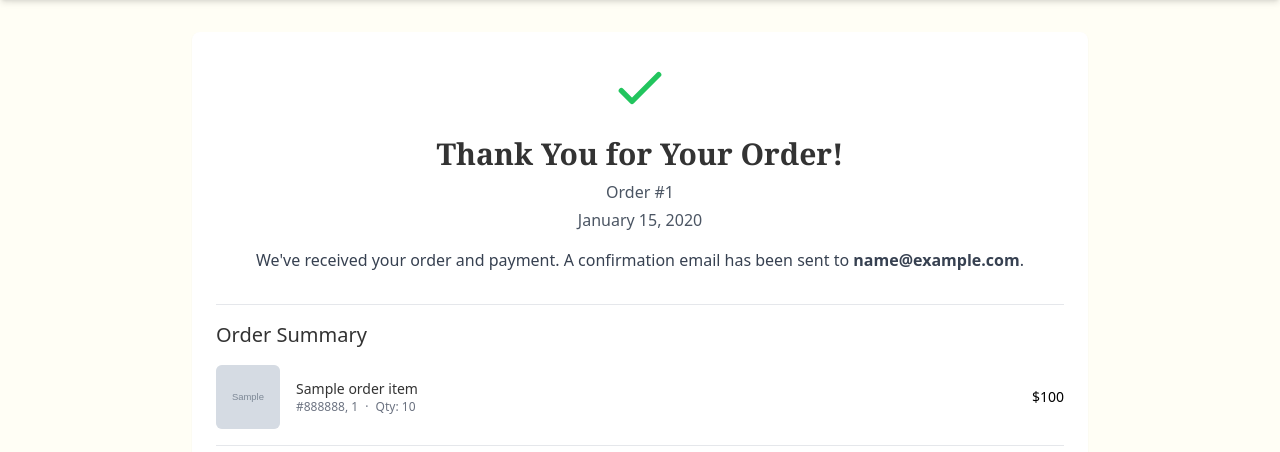
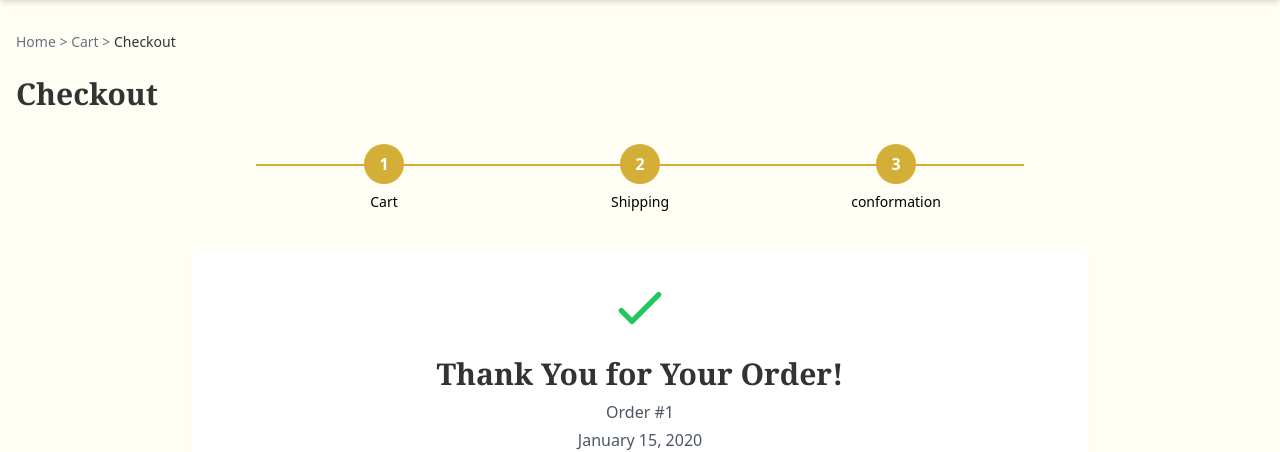
Before and after one commit to Zakariae-Elmoufid/HOME-DECORATION-eCommerce-Platform-for-Interior-Decoration, a PHP site: template project/app/Views/customer/payment-confirmation.twig in a window 1280 px wide. Shown: the part 156-608 px from the top of the page. Run offline with PHP 8.4, Linux system fonts and the light colour scheme; the template is opened without the code that fills it: most values are stand-ins (such as "Sample title", 1, 10 or a date in 2020); grey boxes marked "Sample" are stand-in pictures; data that the repository does not hold is empty; some libraries are stand-ins or nearby versions.

Commit message:
confirme checkout

```diff
--- a/project/app/Views/customer/order.twig
+++ b/project/app/Views/customer/order.twig
@@ -36,7 +36,7 @@
         <div class="flex items-center justify-center">
           <div class="z-40  bg-gray-200 rounded-full h-10 w-10 flex items-center justify-center text-gray-500 ">3</div>
         </div>
-        <div class="text-center mt-2 text-sm text-gray-500">Payment</div>
+        <div class="text-center mt-2 text-sm text-gray-500">conformation</div>
         <div class="absolute left-1/2 top-5 transform -translate-x-1/2 w-full h-0.5 bg-gray-300"></div>
 
       </div>
--- a/project/app/Views/customer/payment-confirmation.twig
+++ b/project/app/Views/customer/payment-confirmation.twig
@@ -6,7 +6,45 @@
 {% endblock %}
 
 {% block content %}
+
+
 <div class="container mx-auto px-4 py-8">
+  <!-- Breadcrumb -->
+  <div class="mb-6 text-sm text-gray-500">
+    <a href="/" class="hover:text-gold">Home</a> &gt;
+    <a href="/cart" class="hover:text-gold">Cart</a> &gt;
+    <span class="text-charcoal">Checkout</span>
+  </div>
+
+  <h1 class="text-3xl font-serif font-bold text-charcoal mb-8">Checkout</h1>
+
+  <!-- Checkout process steps -->
+  <div class="flex justify-center mb-10">
+    <div class="relative flex items-center max-w-3xl w-full">
+      <div class="flex-1 relative">
+        <div class="flex items-center justify-center ">
+          <div class="z-40 bg-gold rounded-full h-10 w-10 flex items-center justify-center text-white font-bold">1</div>
+        </div>
+        <div class="text-center mt-2 text-sm font-medium">Cart</div>
+        <div class="absolute left-1/2 top-5 transform -translate-x-1/2 w-full h-0.5 bg-gold"></div>
+      </div>
+      <div class="flex-1 relative">
+        <div class="flex items-center justify-center">
+          <div class="z-40  bg-gold rounded-full h-10 w-10 flex items-center justify-center text-white font-bold ">2</div>
+        </div>
+        <div class="text-center mt-2 text-sm font-medium">Shipping</div>
+        <div class="absolute left-1/2 top-5 transform -translate-x-1/2 w-full h-0.5 bg-gold"></div>
+      </div>
+      <div class="flex-1 relative">
+        <div class="flex items-center justify-center">
+          <div class="z-40  bg-gold rounded-full h-10 w-10 flex items-center justify-center text-white font-bold  ">3</div>
+        </div>
+        <div class="text-center mt-2 text-sm font-medium">conformation</div>
+        <div class="absolute left-1/2 top-5 transform -translate-x-1/2 w-full h-0.5 bg-gold"></div>
+
+      </div>
+    </div>
+  </div>
   <div class="bg-white rounded-lg shadow-sm p-6 max-w-4xl mx-auto">
     <div class="text-center mb-8">
       <div class="text-green-500 mb-4">
@@ -32,7 +70,7 @@
         {% for item in orderItems %}
         <div class="flex items-center">
           <div class="flex-shrink-0 w-16 h-16 bg-gray-100 rounded-md overflow-hidden">
-            <img src="/public/uploads/{{ item.getImage }}" alt="{{ item.getTitle }}" class="w-full h-full object-cover">
+            <img src="/public/uploads/{{ item.getProductImage }}" alt="{{ item.getTitle }}" class="w-full h-full object-cover">
           </div>
           <div class="ml-4 flex-1">
             <h3 class="text-sm font-medium text-charcoal">{{ item.getTitle }}</h3>
```
Also changed, not shown: project/app/Controllers/Customer/PaymentController.php (+10 -4 lines), project/app/Models/Order.php (+10 -0 lines), project/app/Models/OrderItem.php (+10 -1 lines), project/app/Repositories/OrderRepository.php (+27 -2 lines), project/app/Repositories/PaymentRepository.php (+9 -3 lines), project/public/js/order.js (+6 -33 lines).
